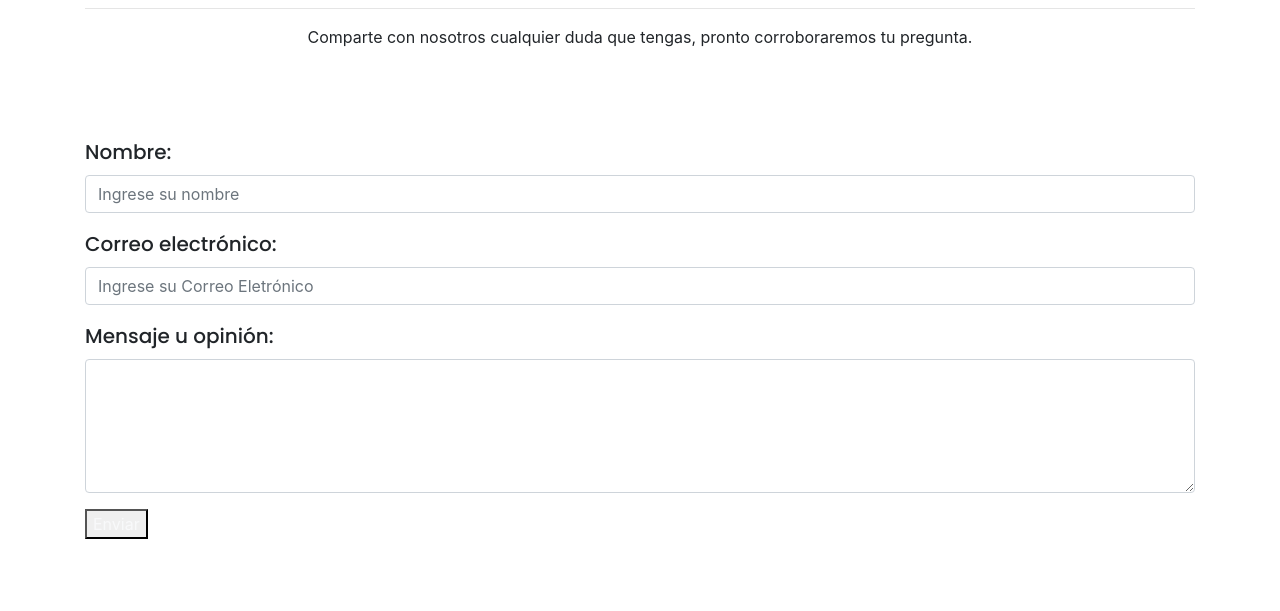
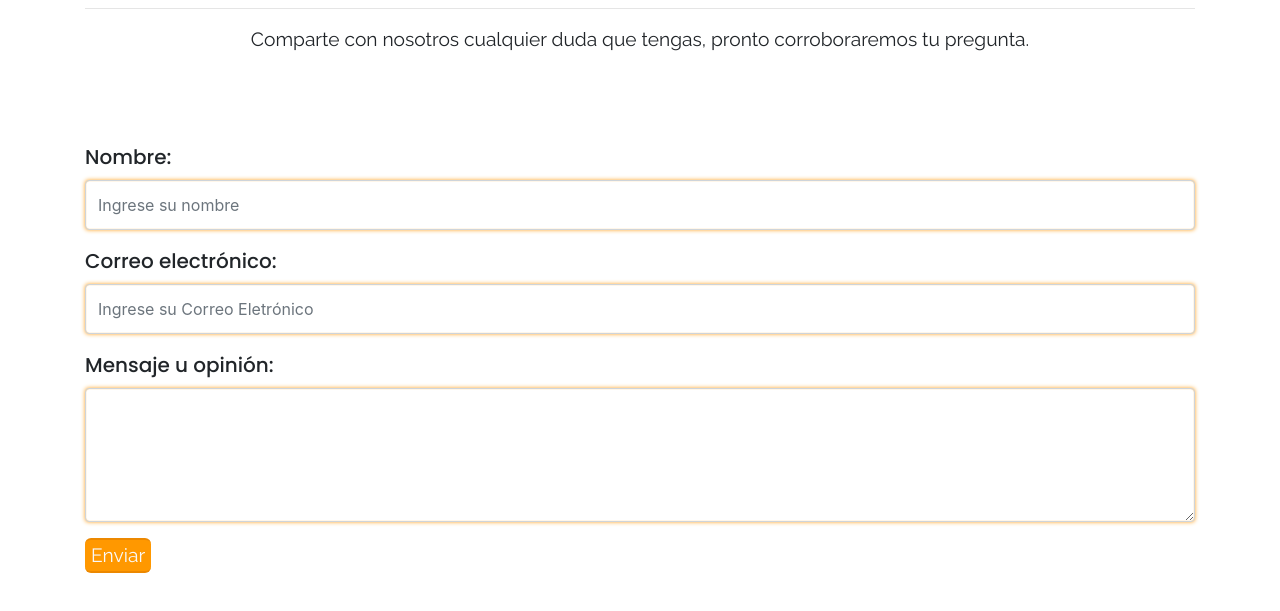
Before and after one commit to FernaandoAriel/LaCasuela, a plain HTML site: page pages/contactanos.html in a window 1280 px wide. Shown: the part 123-734 px from the top of the page. Drawn offline with nearby package versions, Linux system fonts and the light colour scheme; a web font is replaced by a local one.

Commit message:
Agregue mas css

```diff
--- a/css/contactanos.css
+++ b/css/contactanos.css
@@ -11,3 +11,53 @@ h2, label {
     font-family: poppins;
     font-size: 20px;
 }
+
+p, #Enviarbtn {
+    font-family: 'Raleway', sans-serif;
+    font-size: 1.2rem;
+}
+
+input {
+    border-radius: 10px;
+    width: 100%;
+    height: 50px;
+    background: transparent;
+    outline: none;
+    border: 1px solid #ec8800;
+    box-shadow: 0 0 4px #ffa424, inset 0 0 1px #ffa424;
+    color: black;
+    font-size: 1rem;
+    padding-left: 5px;
+}
+
+
+textarea {
+    width: 100%;
+    border-radius: 10px;
+    background: transparent;
+    outline: none;
+    border: 1px solid #ec8800;
+    box-shadow: 0 0 4px #ffa424, inset 0 0 1px #ffa424;
+    color: #593e67;
+    font-size: 1rem;
+    padding-left: 5px;
+}
+
+
+input::placeholder {
+    color: rgba(0, 0, 0, 0.288);
+}
+
+
+#Enviarbtn {
+    width: auto;
+    height: auto;
+    border-radius: 6px;
+    background-color: #ff9800;
+    border: 2px solid #ec8800;
+    border-right: #ec8800;
+    border-left: #ec8800;
+    backdrop-filter: blur(10px);
+    transition-duration: 0.6s;
+    overflow: hidden;
+}
```
